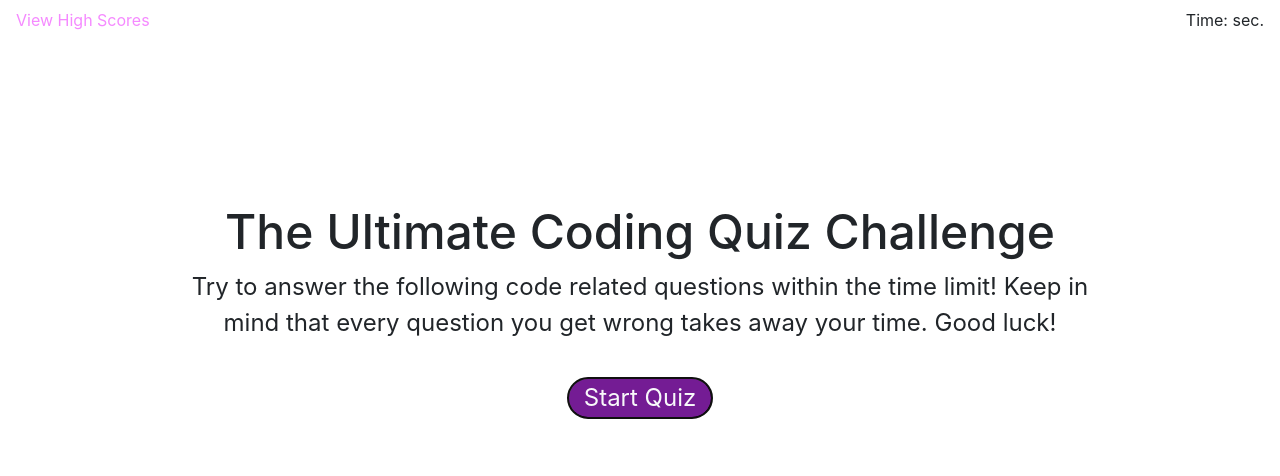
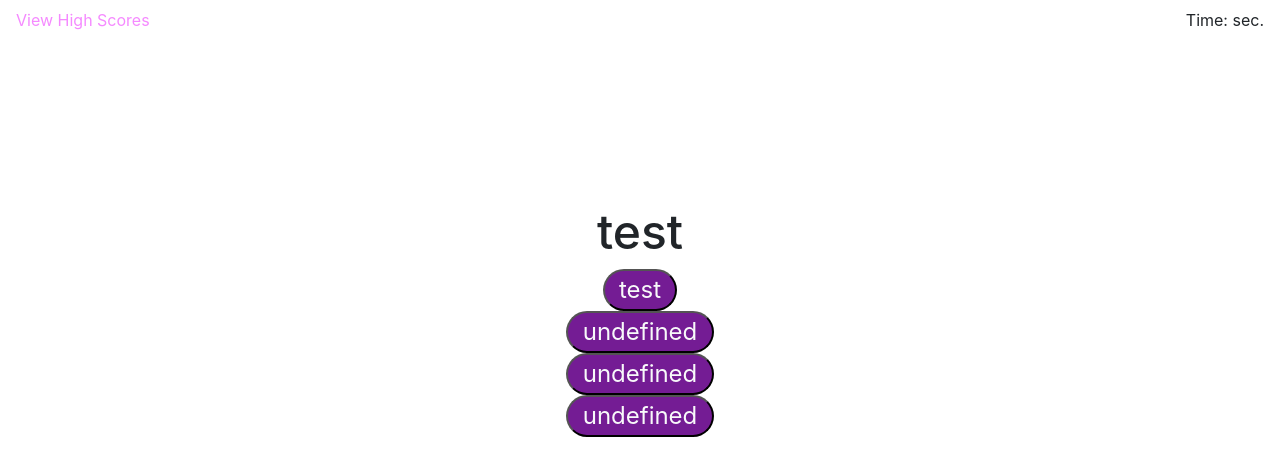
Before and after one commit to mrarcher2000/code-quiz, a plain HTML site: page index.html in a window 1280 px wide. Both pictures are taken after a click on the button "Start Quiz". Drawn offline with nearby package versions, Linux system fonts and the light colour scheme.

Commit message:
javascript starter

```diff
--- a/assets/css/style.css
+++ b/assets/css/style.css
@@ -1,5 +1,5 @@
 *:focus {
-    outline: 0;
+    outline: none;
 }
 
 main {
--- a/assets/js/script.js
+++ b/assets/js/script.js
@@ -1 +1,47 @@
-timer = 75;
+var timer = 75;
+var questionInd = 0;
+
+var questions = ["The condition of an if/else statement must be surrounded by what syntax?", "test"];
+var answers = [
+    {0: "a. Curly Brackets {}", 1: "b. Parenthesese ()", 2: "c. Quotations ''", 3: "d. Straight Brackets []", 4: 1},
+    {0: "test"}
+];
+
+var pickQuestion = function() {
+    var question;
+    var answer;
+    for (var i = 0; i < questions.length; i++) {
+        question = questions[i];
+        answer = answers[i];
+        console.log(question + answer);
+        $(".quiz-title").html(question);
+        $(".quiz-content").html(
+            "<button id='answer-1' class='bg-darkpurple text-light quiz-button badge-pill' >" + answer[0] + "</button> <br />" +
+            "<button id='answer-2' class='bg-darkpurple text-light quiz-button badge-pill' >" + answer[1] + "</button> <br />" +
+            "<button id='answer-3' class='bg-darkpurple text-light quiz-button badge-pill' >" + answer[2] + "</button> <br />" +
+            "<button id='answer-4' class='bg-darkpurple text-light quiz-button badge-pill' >" + answer[3] + "</button> <br />"
+            );
+
+        checkAnswer(answer);
+
+    }
+};
+
+var checkAnswer = function(answer) {
+    $('.quiz-button').on("click", function(event){
+        event.preventDefault;
+        var userChoice = $(this).attr("id").replace("answer-", "");
+        console.log(userChoice);
+        if (userChoice == answer[4]) {
+            console.log("win");
+        }
+        else if (userChoice != answer[4]) {
+            console.log("lose");
+        };
+    });
+}
+
+$("#start-quiz").on("click", function(event) {
+    event.preventDefault();
+    pickQuestion();
+});
--- a/index.html
+++ b/index.html
@@ -21,7 +21,7 @@
             <h2 class="quiz-title">The Ultimate Coding Quiz Challenge</h2>
             <div class="quiz-content">
                 Try to answer the following code related questions within the time limit! Keep in mind that every question you get wrong takes away your time. Good luck! <br /><br />
-                <button class="bg-darkpurple text-light quiz-button badge-pill">Start Quiz</button>
+                <button id="start-quiz" class="bg-darkpurple text-light quiz-button badge-pill">Start Quiz</button>
             </div>
             <div class="quiz-answer"></div>
         </div>
```
